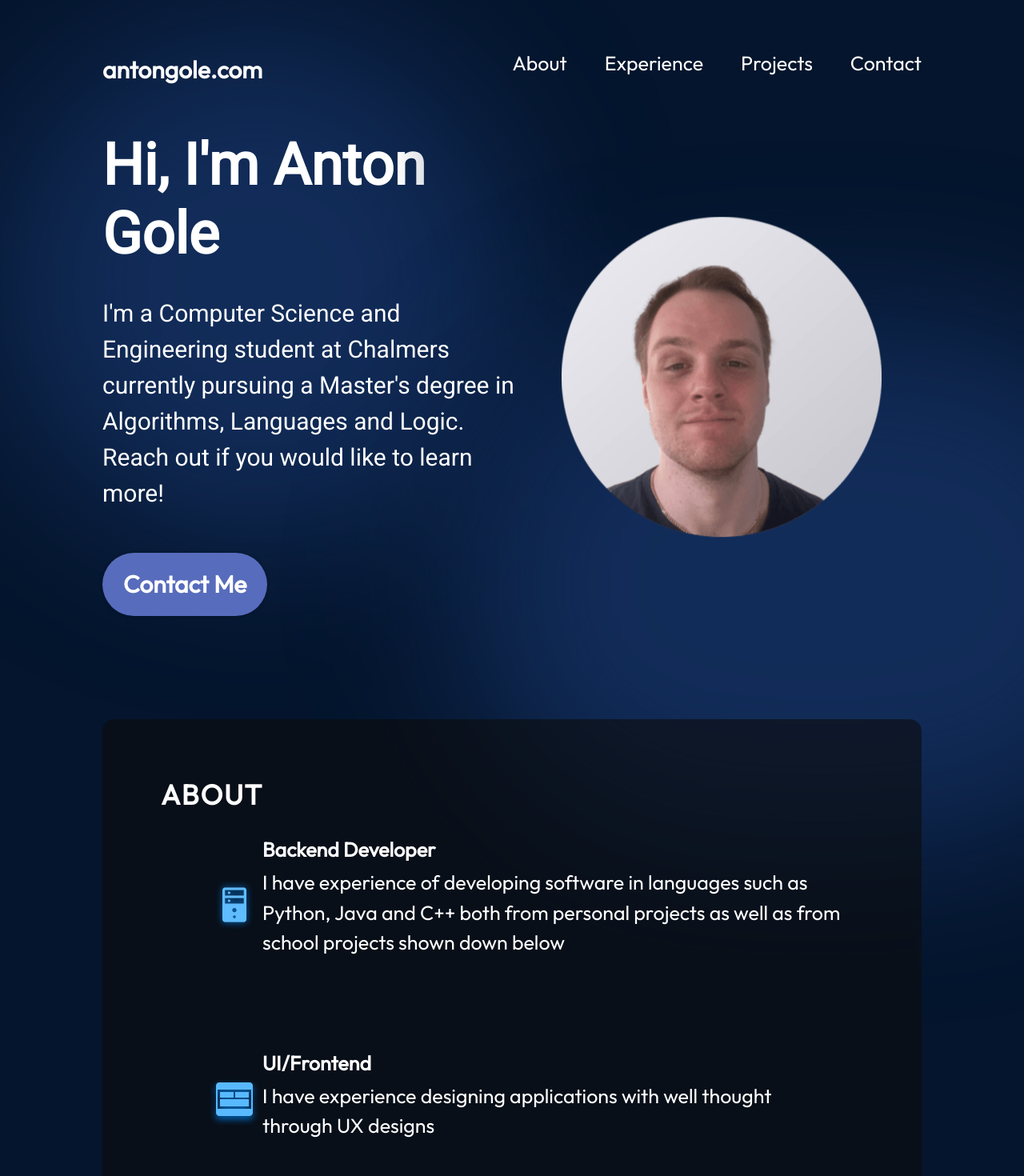
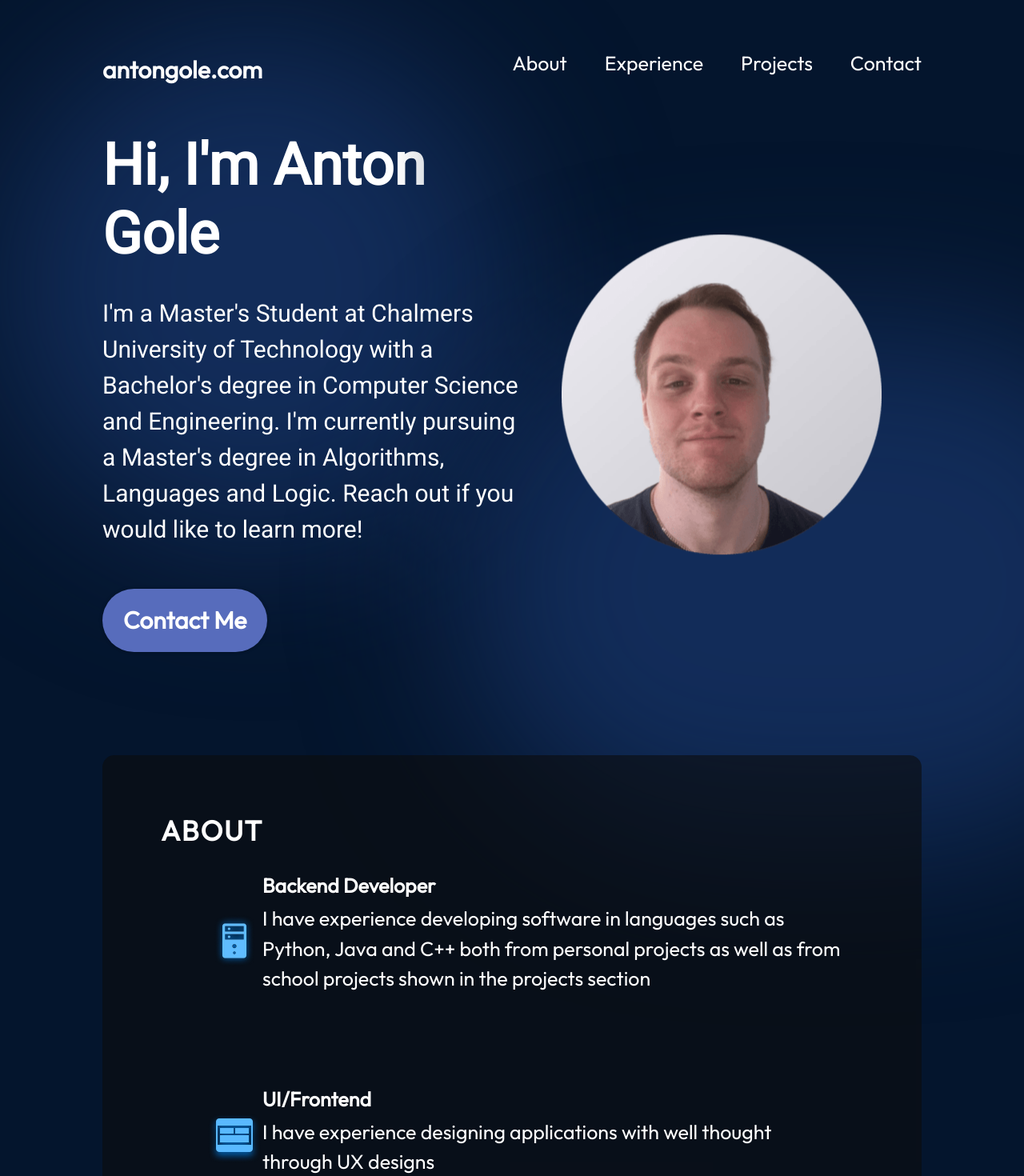
Before and after one commit to AntonGole/Portfolio, a React (Vite) app: page / in a window 1280 px wide. Shown: the top 1470 px of the page at 80% size. Built offline with nearby package versions, Linux system fonts and the light colour scheme.

Commit message:
Updated intro and typo in projects section

```diff
--- a/src/components/About/About.tsx
+++ b/src/components/About/About.tsx
@@ -14,9 +14,9 @@ const About = () => {
             <div className={styles.aboutItemText}>
               <h3>Backend Developer</h3>
               <p>
-                I have experience of developing software in languages such as
+                I have experience developing software in languages such as
                 Python, Java and C++ both from personal projects as well as from
-                school projects shown down below
+                school projects shown in the projects section
               </p>
             </div>
           </li>
--- a/src/components/Hero/Hero.tsx
+++ b/src/components/Hero/Hero.tsx
@@ -8,7 +8,8 @@ const Hero = () => {
       <div className={styles.content}>
         <h1 className={styles.title}>Hi, I'm Anton Gole</h1>
         <p className={styles.description}>
-          I'm a Computer Science and Engineering student at Chalmers currently
+          I'm a Master's Student at Chalmers University of Technology with a
+          Bachelor's degree in Computer Science and Engineering. I'm currently
           pursuing a Master's degree in Algorithms, Languages and Logic. Reach
           out if you would like to learn more!
         </p>
--- a/src/data/projects.json
+++ b/src/data/projects.json
@@ -2,7 +2,7 @@
     {
       "title": "Waterball",
       "imageSrc": "projects/waterball.png",
-      "description": "This is a co-located game played on four tablets connected via LAN. It was developed in a team of six as part of my Bachelor's thesis.",
+      "description": "Waterball is a co-located game played on four tablets connected via LAN. It was developed in a team of six as part of my Bachelor's thesis.",
       "skills": ["C#", "Unity", "Networking"],
       "source": "https://github.com/AntonGole/Waterball"
     },
@@ -23,7 +23,7 @@
     {
       "title": "Autoclicker Pro",
       "imageSrc": "projects/autoclicker_pro.png",
-      "description": "Autoclicker_Pro is an advanced autoclicking tool developed in Python, designed to automate clicking tasks with both preset and randomized intervals. It's built with a user-friendly interface and provides a range of customization options to suit different user needs.",
+      "description": "Autoclicker Pro is an advanced autoclicking tool developed in Python, designed to automate clicking tasks with both preset and randomized intervals. It's built with a user-friendly interface and provides a range of customization options to suit different user needs.",
       "skills": ["Python"],
       "source": "https://github.com/AntonGole/Autoclicker_Pro"
     }
```
